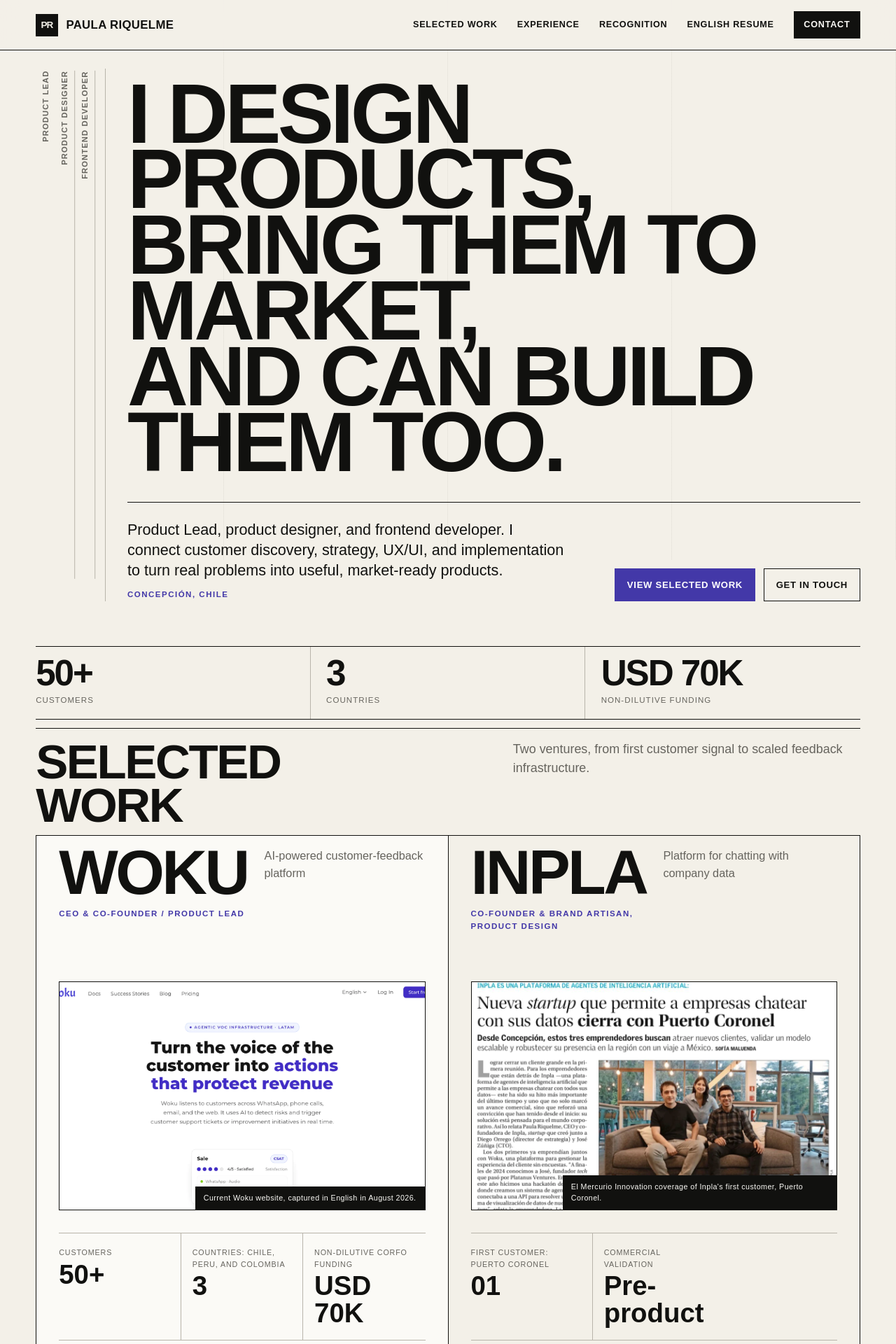
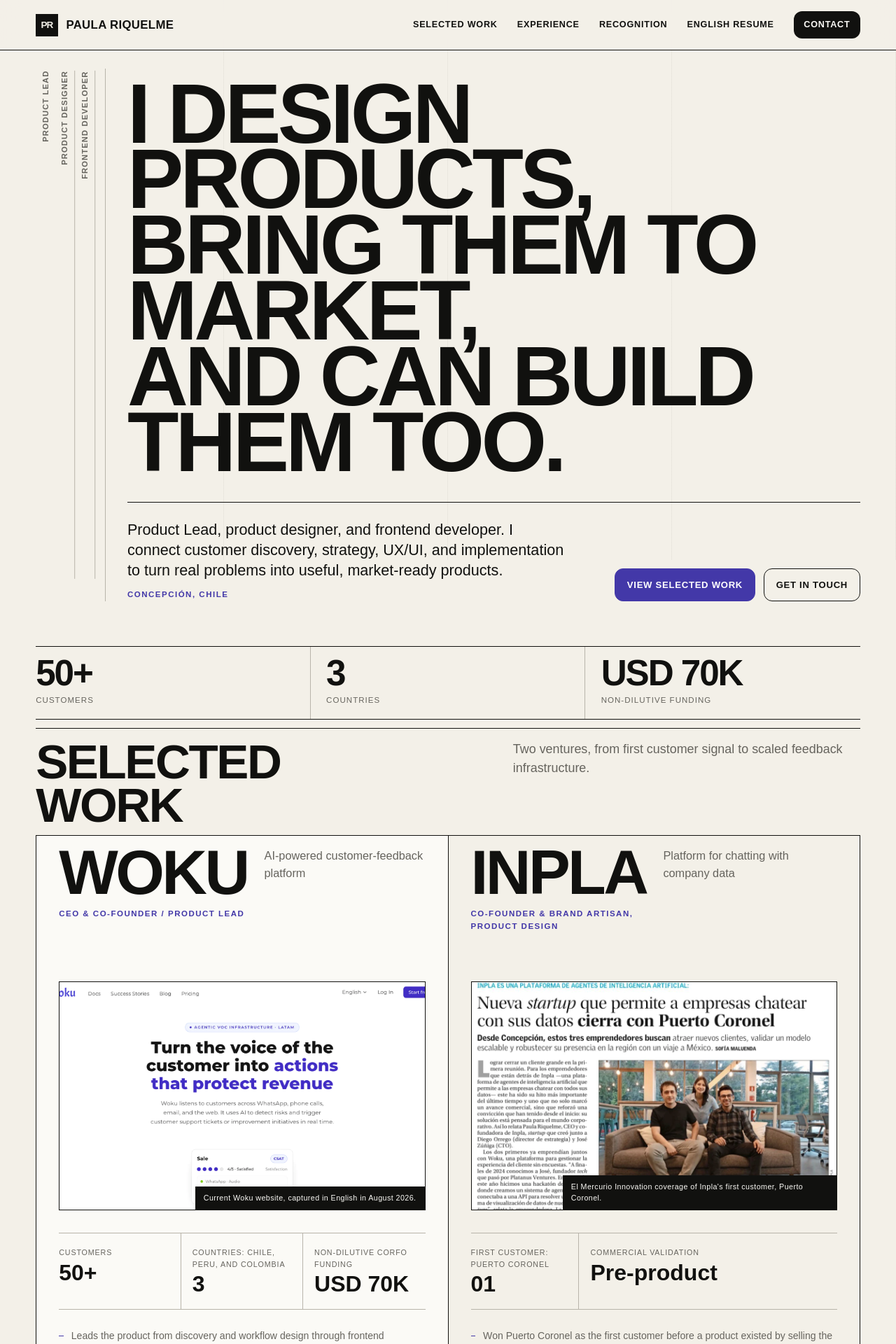
Before and after one commit to PauRiquelmee/pauriquelmee.github.io, a Next.js app: page / in a window 1280 px wide. Shown: the top 1920 px of the page at 70% size. Built offline with nearby package versions, Linux system fonts and the light colour scheme; a web font is replaced by a local one.

Commit message:
💄 Soften actions and refine project metrics

```diff
--- a/src/app/globals.css
+++ b/src/app/globals.css
@@ -102,7 +102,7 @@
   text-transform: uppercase;
 }
 .desktop-navigation a { text-decoration: none; }
-.desktop-navigation a:last-child { padding: 0.6rem 0.9rem; background: var(--ink); color: var(--paper-bright); }
+.desktop-navigation a:last-child { padding: 0.6rem 0.9rem; border-radius: 0.75rem; background: var(--ink); color: var(--paper-bright); }
 .desktop-navigation a:hover, .site-brand:hover, .external-action:hover, .press-title:hover, .recognition-title:hover, .methodology-link:hover, .contact-links a:hover { color: var(--accent); }
 .desktop-navigation a:last-child:hover { background: var(--accent); color: white; }
 
@@ -111,7 +111,7 @@
   min-height: 2.9rem;
   padding: 0.76rem 1.05rem;
   border: 1px solid var(--ink);
-  border-radius: 0;
+  border-radius: 0.75rem;
   align-items: center;
   justify-content: center;
   background: var(--ink);
@@ -225,7 +225,7 @@
 .project-metrics div:not(:first-child) { padding-left: 1rem; }
 .project-metrics div:last-child { border-right: 0; }
 .project-metrics dt { color: var(--muted); font-size: 0.67rem; letter-spacing: 0.08em; text-transform: uppercase; }
-.project-metrics dd { margin-top: 0.3rem; font-family: var(--font-display); font-size: clamp(1.8rem, 3vw, 3rem); font-weight: 700; line-height: 1; }
+.project-metrics dd { margin-top: 0.3rem; font-family: var(--font-display); font-size: clamp(1.7rem, 2.5vw, 2.5rem); font-weight: 700; line-height: 1; white-space: nowrap; }
 
 .project-outcomes { display: grid; margin: 1.7rem 0; gap: 0.65rem; list-style: none; }
 .project-outcomes li { position: relative; padding-left: 1.1rem; color: var(--muted); font-size: 0.88rem; }
@@ -359,4 +359,5 @@
 @media (prefers-reduced-motion: reduce) {
   html { scroll-behavior: auto; }
   *, *::before, *::after { scroll-behavior: auto !important; transition-duration: 0.01ms !important; }
+  .hero-rule, .project-media, .project-preview-motion, .mobile-navigation-motion { opacity: 1 !important; transform: none !important; }
 }
```
Also changed, not shown: 8 other files (tests, documents, lock files or other folders).
